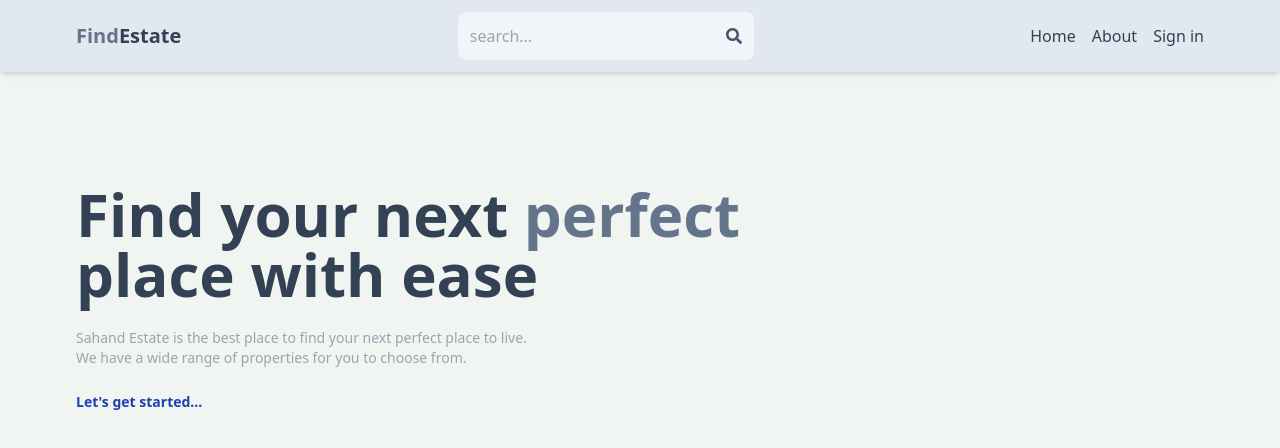
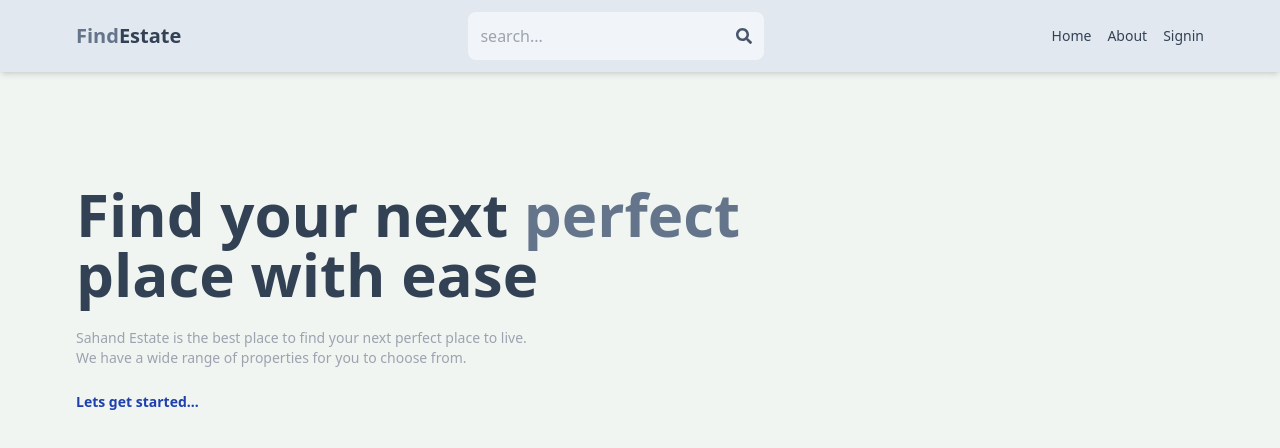
Before and after one commit to AmitgithubUK15/E-State-app, a React (Vite) app in the folder client/: page / in a window 1280 px wide. Shown: the top 448 px of the page. Built offline with nearby package versions, Linux system fonts and the light colour scheme; no server answers.

Commit message:
fix some code

```diff
--- a/client/src/components/Headers.jsx
+++ b/client/src/components/Headers.jsx
@@ -48,13 +48,13 @@ export default function Headers() {
         </form>
         <ul className='flex gap-4 '>
             <Link to="/">
-            <li className='hidden sm:inline text-slate-700 hover:underline'>
+            <li className='xl:block md:block sm:block  text-slate-700 text-sm hover:underline'>
               Home
               </li>
             </Link>
 
             <Link to='/about'>
-            <li className='hidden sm:inline text-slate-700 hover:underline'>
+            <li className='xl:block md:block sm:block  text-slate-700 text-sm hover:underline'>
               About
               </li>
             </Link>
@@ -64,8 +64,8 @@ export default function Headers() {
                <img className='rounded-full h-7 w-7 object-cover ' src={currentUser.avatar} alt='profile' />
               ):
             (
-              <li className='hidden sm:inline text-slate-700 hover:underline'>
-              Sign in
+              <li className='xl:block md:block sm:block  text-slate-700 text-sm hover:underline'>
+              Signin
               </li>
             )
               }
--- a/client/src/pages/CreateListing.jsx
+++ b/client/src/pages/CreateListing.jsx
@@ -11,7 +11,7 @@ export default function CreateListing() {
     name:'',
     description:'',
     address:'',
-    type:'rend',
+    type:'rent',
     badrooms:1,
     bathrooms:1,
     regularPrice:50,
@@ -43,7 +43,7 @@ export default function CreateListing() {
       setloading(false);
 
     })
-    .catch((err)=>{
+    .catch(()=>{
       setImageUploaderror('Image upload failed (2 mb max per image)')
       setloading(false)
     })
@@ -230,7 +230,7 @@ async function storeImage(file){
           </div>
 
           <div className='flex items-center gap-2 '>
-            <input type="number" id='regularPrice' min='50' max='10000' required
+            <input type="number" id='regularPrice' min='50' max='1000000' required
             className='p-3 border border-gray-300 rounded-lg'
             onChange={handleChange}
             value={formData.regularPrice}
@@ -247,7 +247,7 @@ async function storeImage(file){
            {formData.offer &&
            (
            <div className='flex items-center gap-2 '>
-           <input type="number" id='discountPrice' min='0' max='1000' required
+           <input type="number" id='discountPrice' min='0' max='100000' required
            className='p-3 border border-gray-300 rounded-lg'
            onChange={handleChange}
            value={formData.discountPrice}
--- a/client/src/pages/Home.jsx
+++ b/client/src/pages/Home.jsx
@@ -12,7 +12,8 @@ export default function Home() {
   const [saleListings, setSaleListings] = useState([]);
   const [rentListings, setRentListings] = useState([]);
   SwiperCore.use([Navigation]);
-  console.log(offerListings);
+  console.log("offer",offerListings);
+  console.log("rent",rentListings);
   useEffect(() => {
     const fetchOfferListings = async () => {
       try {
@@ -41,7 +42,7 @@ export default function Home() {
         const data = await res.json();
         setSaleListings(data);
       } catch (error) {
-        log(error);
+        console.log(error);
       }
     };
     fetchOfferListings();
@@ -66,7 +67,7 @@ export default function Home() {
           to={'/search'}
           className='text-xs sm:text-sm text-blue-800 font-bold hover:underline'
         >
-          Let's get started...
+          Lets get started...
         </Link>
       </div>
 
@@ -99,7 +100,7 @@ export default function Home() {
             </div>
             <div className='flex flex-wrap gap-4'>
               {offerListings.map((listing) => (
-                <ListingItem listing={listing} key={listing._id} />
+                <ListingItem list={listing} key={listing._id} />
               ))}
             </div>
           </div>
@@ -112,7 +113,7 @@ export default function Home() {
             </div>
             <div className='flex flex-wrap gap-4'>
               {rentListings.map((listing) => (
-                <ListingItem listing={listing} key={listing._id} />
+                <ListingItem list={listing} key={listing._id} />
               ))}
             </div>
           </div>
--- a/client/src/pages/Listing.jsx
+++ b/client/src/pages/Listing.jsx
@@ -76,8 +76,8 @@ export default function Listing() {
             <p className='text-2xl font-semibold'>
               {listing.name} - ${' '}
               {listing.offer
-                ? listing.discountPrice.toLocaleString('en-US')
-                : listing.regularPrice.toLocaleString('en-US')}
+                ? listing.discountPrice
+                : listing.regularPrice}
               {listing.type === 'rent' && ' / month'}
             </p>
             <p className='flex items-center mt-6 gap-2 text-slate-600  text-sm'>
--- a/client/src/pages/UpdateListing.jsx
+++ b/client/src/pages/UpdateListing.jsx
@@ -247,7 +247,7 @@ async function storeImage(file){
           </div>
 
           <div className='flex items-center gap-2 '>
-            <input type="number" id='regularPrice' min='50' max='10000' required
+            <input type="number" id='regularPrice' min='50' max='1000000' required
             className='p-3 border border-gray-300 rounded-lg'
             onChange={handleChange}
             value={formData.regularPrice}
@@ -264,7 +264,7 @@ async function storeImage(file){
            {formData.offer &&
            (
            <div className='flex items-center gap-2 '>
-           <input type="number" id='discountPrice' min='0' max='1000' required
+           <input type="number" id='discountPrice' min='0' max='100000' required
            className='p-3 border border-gray-300 rounded-lg'
            onChange={handleChange}
            value={formData.discountPrice}
```
